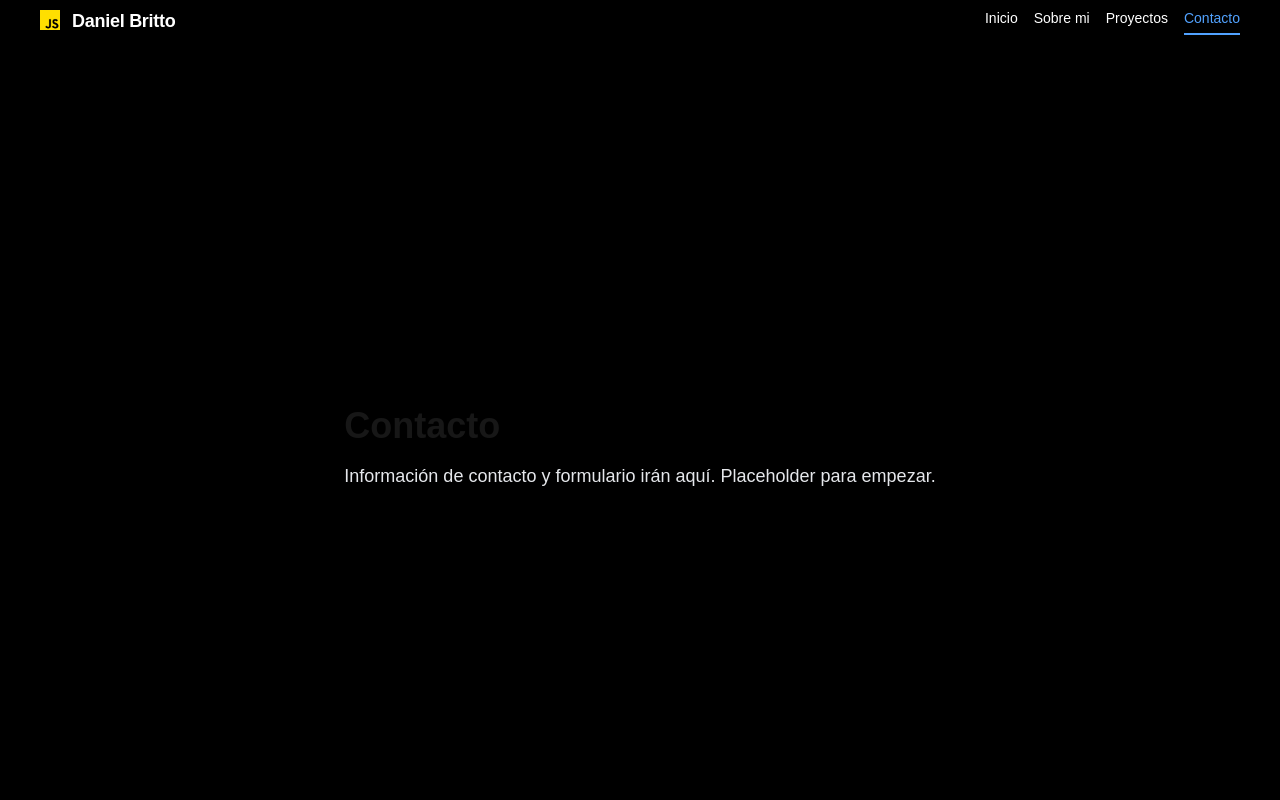
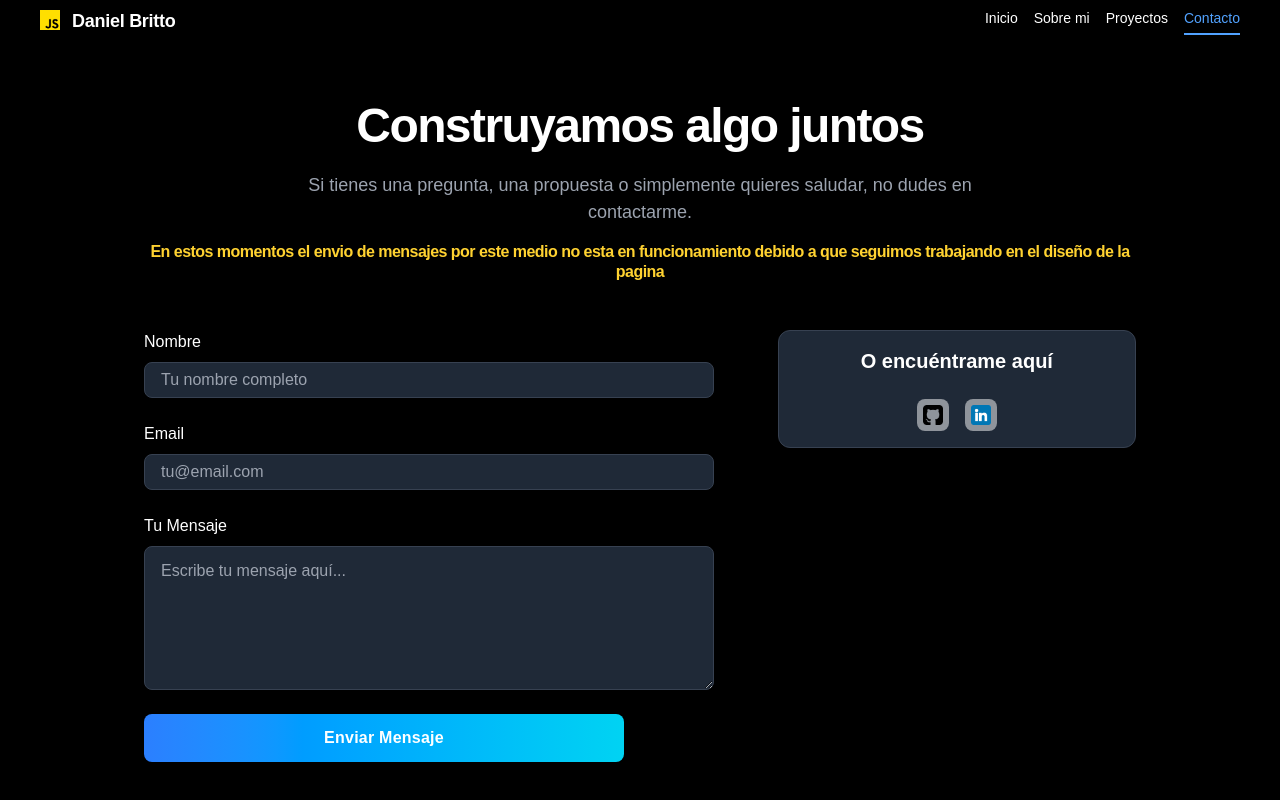
Before and after one commit to dbritto/portafolio, a Next.js app: page /contact in a window 1280 px wide. Shown: the top 800 px of the page. Built offline with nearby package versions, Linux system fonts and the light colour scheme.

Commit message:
add contact

```diff
--- a/app/contact/page.tsx
+++ b/app/contact/page.tsx
@@ -1,15 +1,8 @@
-export const metadata = {
-  title: 'Contacto',
-  description: 'Página de contacto',
-}
+import Contact from "@/components/templates/Contact";
+
 
 export default function ContactPage() {
   return (
-    <main className="min-h-screen flex items-center justify-center p-8">
-      <div className="max-w-3xl">
-        <h1 className="text-4xl font-bold mb-4">Contacto</h1>
-        <p className="text-lg text-gray-200">Información de contacto y formulario irán aquí. Placeholder para empezar.</p>
-      </div>
-    </main>
+   <Contact/>
   );
 }
--- /dev/null
+++ b/components/templates/Contact.tsx
@@ -0,0 +1,58 @@
+import Icon from "../molecules/Icon";
+
+export default function Contact() {
+    return (
+        <div className="mx-auto w-full max-w-5xl px-4 py-12">
+            <div className="flex flex-col gap-4 text-center mb-12">
+                <h1 className="text-white text-4xl md:text-5xl font-black leading-tight tracking-[-0.033em]">Construyamos algo juntos</h1>
+                <p className="text-[#9CA3AF] text-base md:text-lg font-normal leading-normal max-w-2xl mx-auto">Si tienes una pregunta, una propuesta o simplemente quieres saludar, no dudes en contactarme.</p>
+
+                <h2 className="text-amber-300 text-1xl md:text-1xl font-black leading-tight tracking-[-0.033em]">En estos momentos el envio de mensajes por este medio no esta en funcionamiento debido a que seguimos trabajando en el diseño de la pagina</h2>
+            </div>
+
+            <div className="grid grid-cols-1 lg:grid-cols-5 gap-10 lg:gap-16">
+                <div className="lg:col-span-3">
+                    <form className="flex flex-col gap-6">
+                        <label className="flex flex-col w-full">
+                            <p className="text-white text-base font-medium leading-normal pb-2">Nombre</p>
+                            <input
+                                className="form-input flex w-full min-w-0 flex-1 resize-none overflow-hidden rounded-lg text-white focus:outline-0 focus:ring-2 focus:ring-primary/50 border border-[#374151] bg-[#1f2937] h-12 placeholder:text-[#9CA3AF] px-4 py-2 text-base font-normal leading-normal transition-all"
+                                placeholder="Tu nombre completo"
+                            />
+                        </label>
+
+                        <label className="flex flex-col w-full">
+                            <p className="text-white text-base font-medium leading-normal pb-2">Email</p>
+                            <input
+                                className="form-input flex w-full min-w-0 flex-1 resize-none overflow-hidden rounded-lg text-white focus:outline-0 focus:ring-2 focus:ring-primary/50 border border-[#374151] bg-[#1f2937] h-12 placeholder:text-[#9CA3AF] px-4 py-2 text-base font-normal leading-normal transition-all"
+                                placeholder="tu@email.com"
+                            />
+                        </label>
+
+                        <label className="flex flex-col w-full">
+                            <p className="text-white text-base font-medium leading-normal pb-2">Tu Mensaje</p>
+                            <textarea
+                                className="form-input flex w-full min-w-0 flex-1 resize-y overflow-hidden rounded-lg text-white focus:outline-0 focus:ring-2 focus:ring-primary/50 border border-[#374151] bg-[#1f2937] min-h-36 placeholder:text-[#9CA3AF] px-4 py-3 text-base font-normal leading-normal transition-all"
+                                placeholder="Escribe tu mensaje aquí..."
+                            />
+                        </label>
+
+                        <button className="flex min-w-[84px] max-w-[480px] cursor-pointer items-center justify-center overflow-hidden rounded-lg h-12 px-6 bg-gradient-to-r from-blue-500 to-cyan-400 text-white text-base font-bold leading-normal tracking-[0.015em] hover:opacity-95 focus:outline-none focus:ring-2 focus:ring-offset-2 focus:ring-offset-background-dark focus:ring-blue-400 transition-all">
+                            <span className="truncate">Enviar Mensaje</span>
+                        </button>
+                    </form>
+                </div>
+
+                <div className="lg:col-span-2">
+                    <div className="bg-[#1f2937] border border-[#374151] rounded-xl p-2 lg:p-4 flex flex-col gap-6 items-center">
+                        <h3 className="text-white text-xl font-bold">O encuéntrame aquí</h3>
+                        <div className="flex gap-4">
+                            <Icon href="https://github.com/dbritto" src="/github.png" alt="GitHub Logo" />
+                            <Icon href="https://www.linkedin.com/in/daniel-britto-183aaa1a1/" src="/linkedin.png" alt="LinkedIn Logo" />
+                        </div>
+                    </div>
+                </div>
+            </div>
+        </div>
+    );
+}
```
